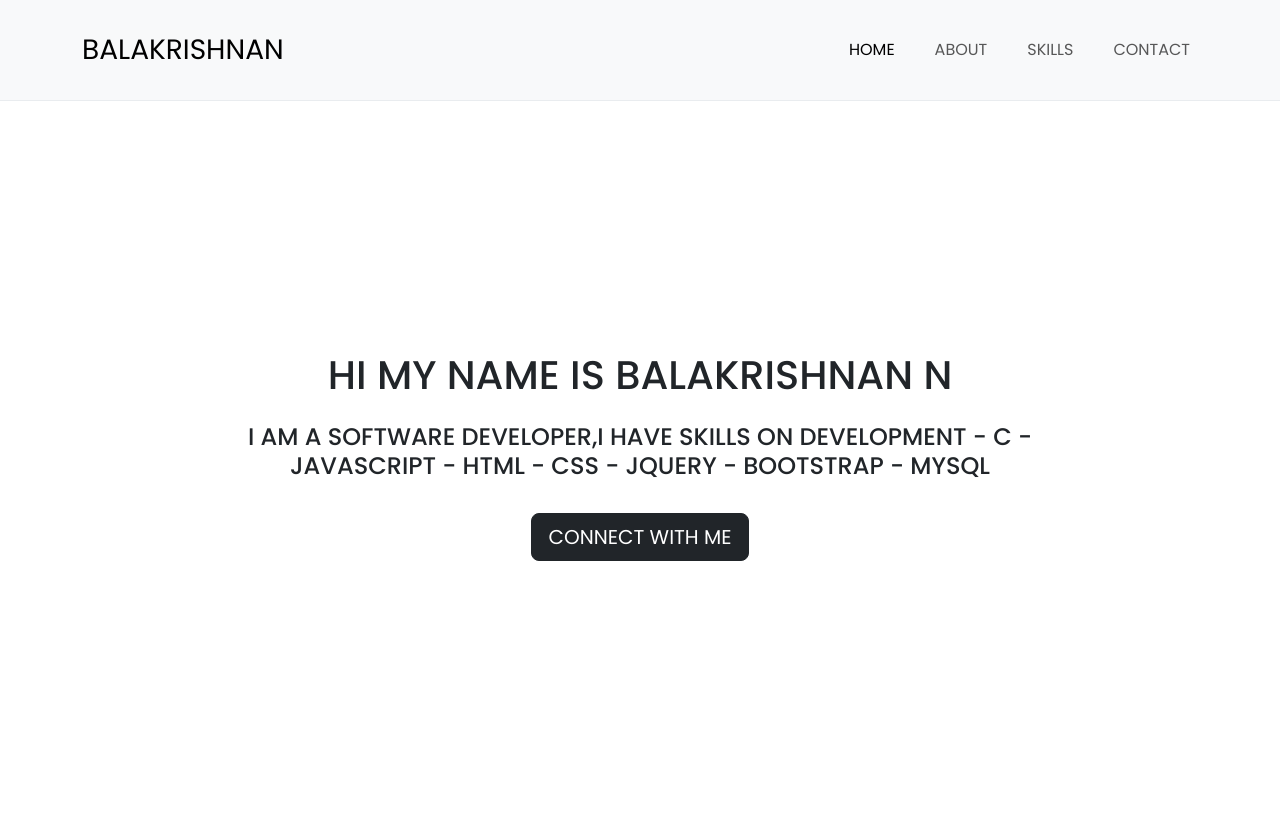
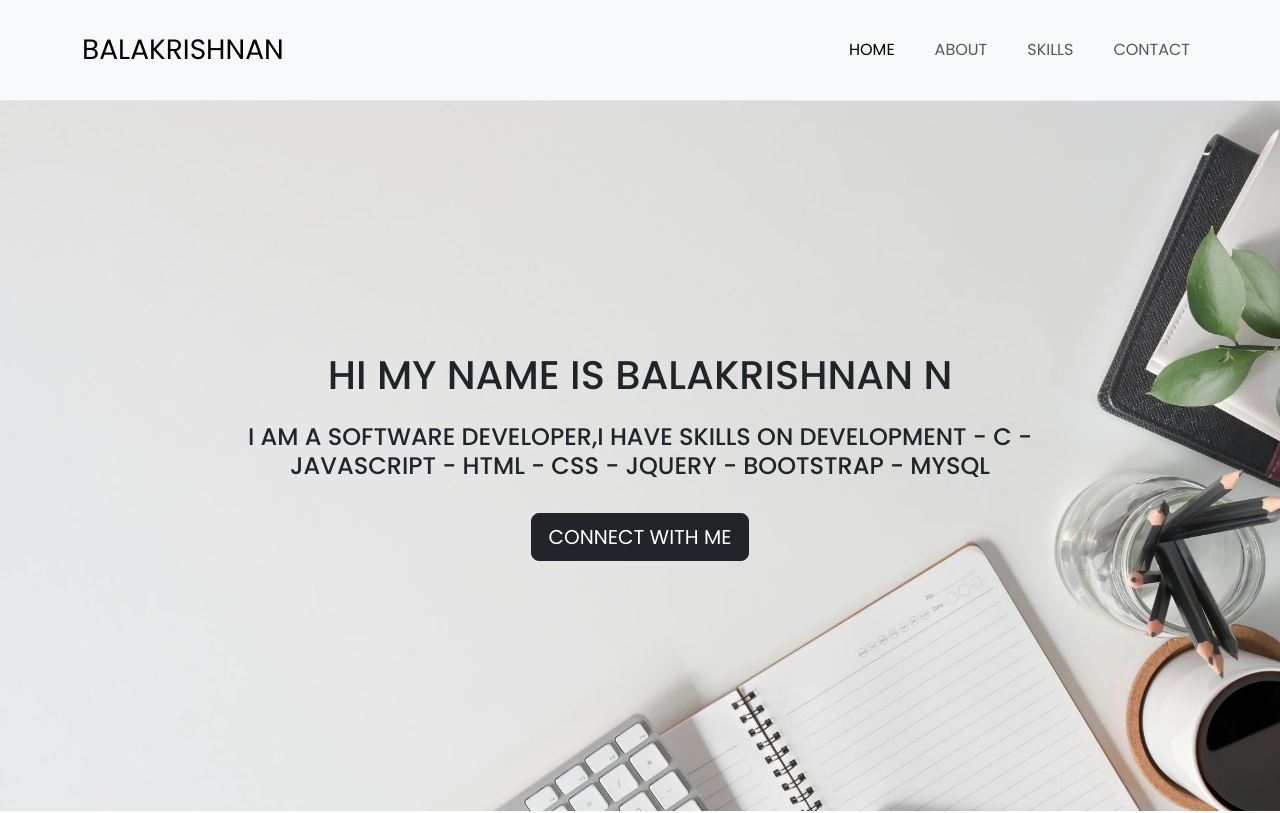
Before and after one commit to vasanthbala427/portfolio, a plain HTML site: page index.html in a window 1280 px wide. Shown: the top 813 px of the page. Drawn offline with nearby package versions, Linux system fonts and the light colour scheme; the site is published under a folder, as on GitHub Pages, so addresses that start at the root find nothing.

Commit message:
CSS file background image added

```diff
--- a/css/styles.css
+++ b/css/styles.css
@@ -2,7 +2,7 @@
     font-family: 'Poppins', sans-serif;
 }
 .banner{
-    background-image: url(/portfolio/img/slider.jpg);
+    background-image: url(../img/slider.jpg);
     background-size: cover;
     background-repeat: no-repeat;
     padding: 250px 0;
```
